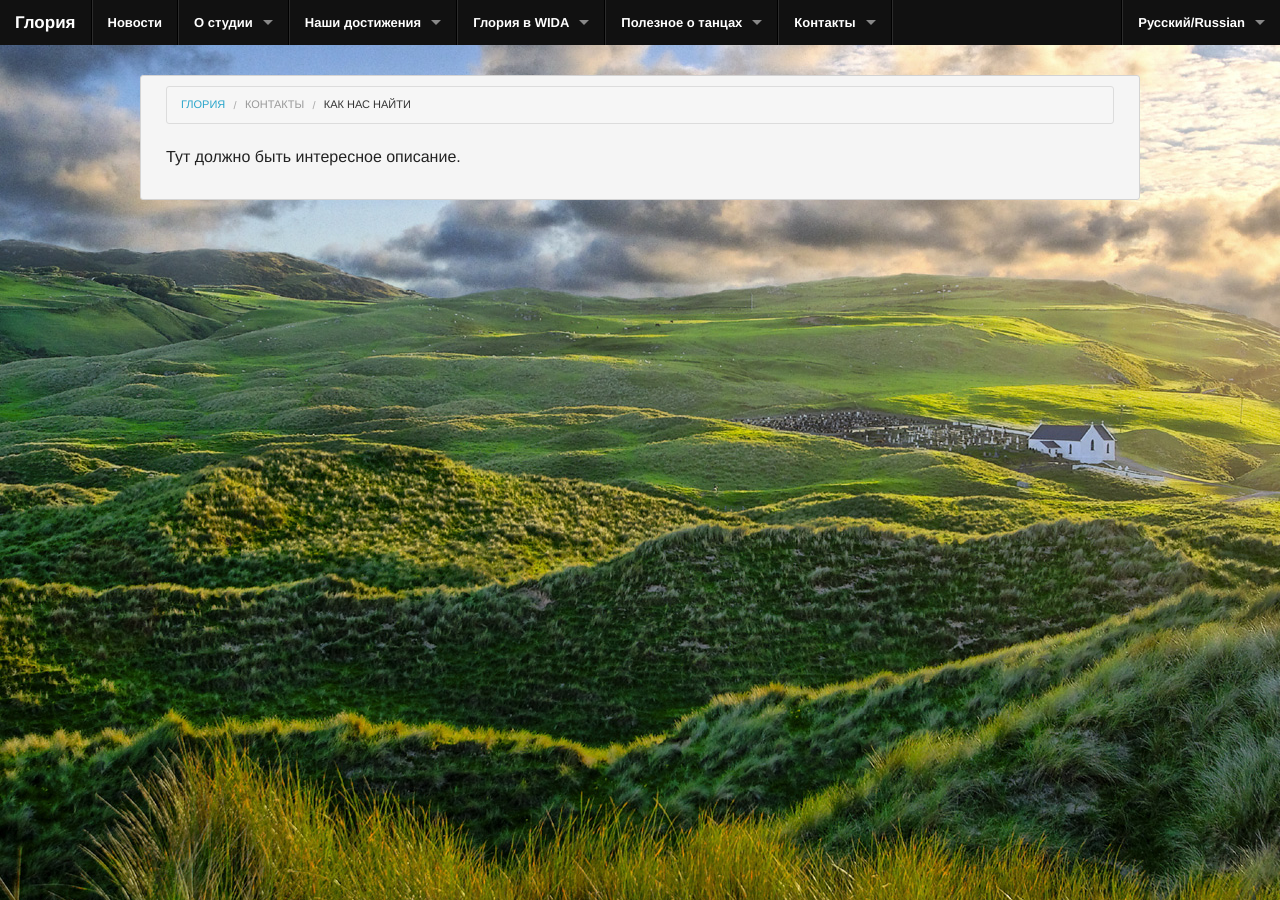
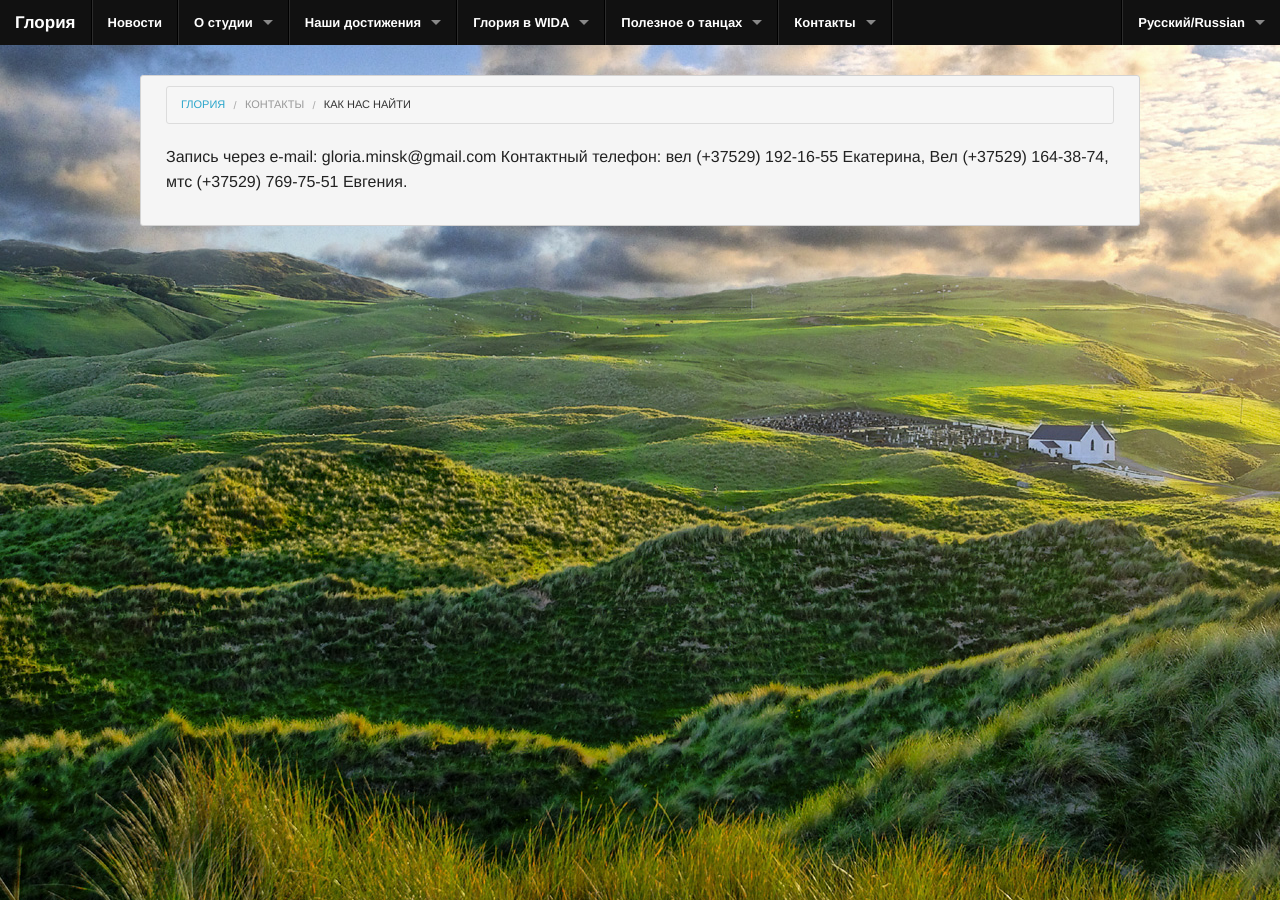
Before and after one commit to gloria-studio/gloria-studio.github.io, a Jekyll site: the page built from contacts/contact/index.md, in a window 1280 px wide. Built offline with Jekyll 4.4.1, drawn with Linux system fonts in a browser that asks for light colours; Markdown is read by kramdown in place of the engine named in the settings.

Commit message:
Updated index.md

```diff
--- a/contacts/contact/index.md
+++ b/contacts/contact/index.md
@@ -2,6 +2,10 @@
 title: Как нас найти
 layout: page
 level2_title: Контакты
+published: true
 ---
 
-Тут должно быть интересное описание.
+
+Запись через e-mail: gloria.minsk@gmail.com
+Контактный телефон: вел (+37529) 192-16-55 Екатерина,
+Вел (+37529) 164-38-74, мтс (+37529) 769-75-51 Евгения.
```
